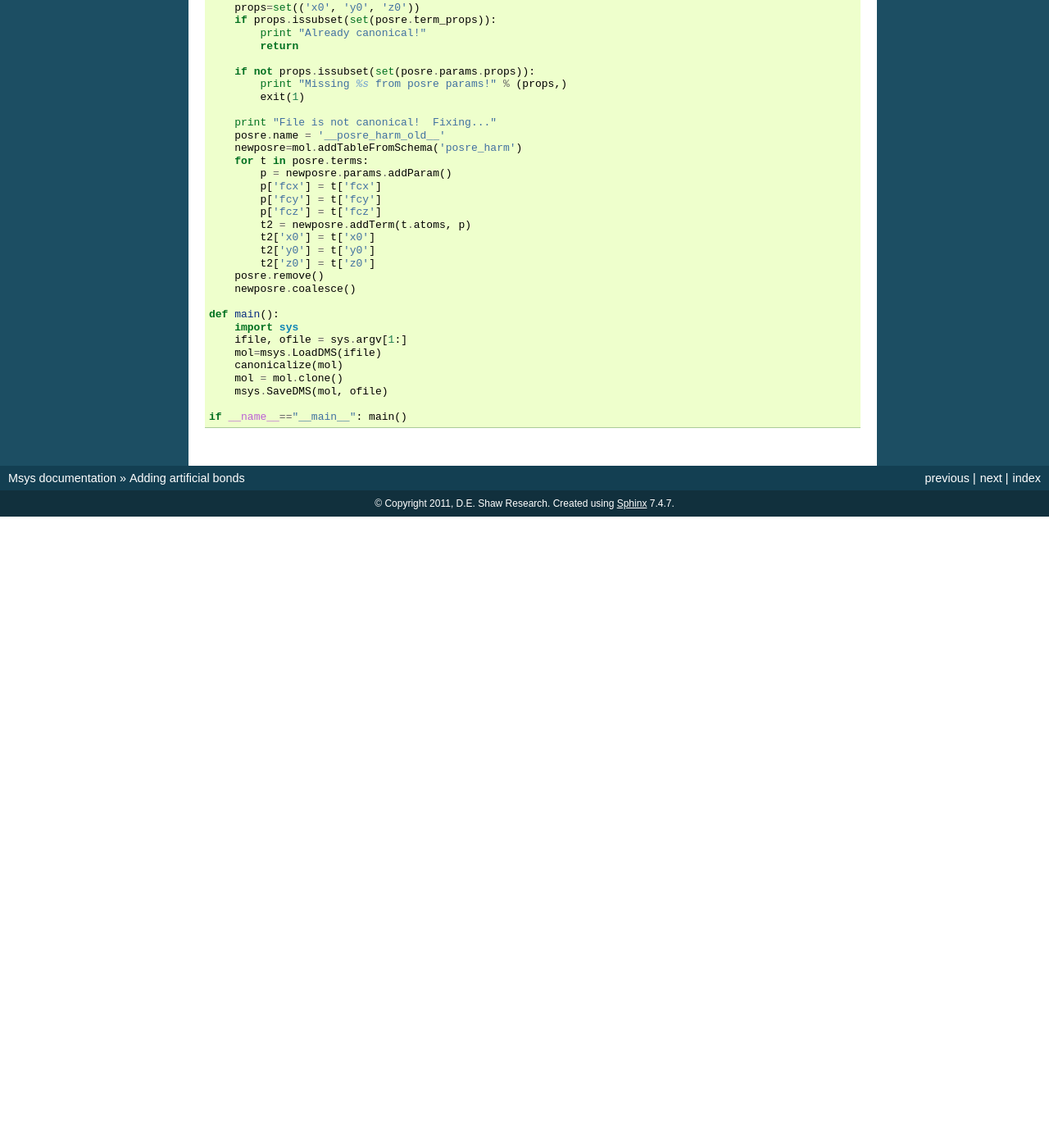
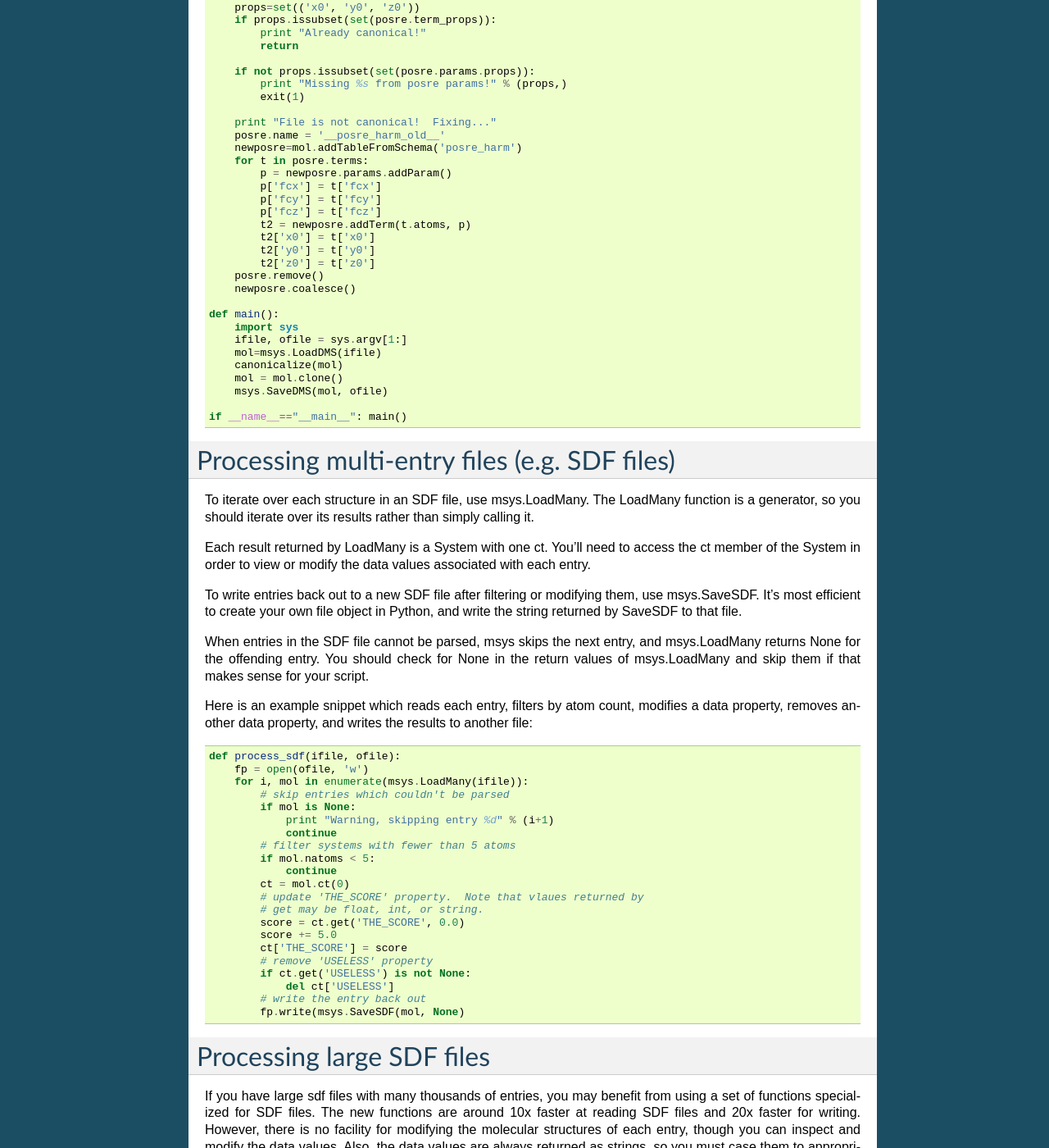
Before and after one commit to DEShawResearch/msys, a Sphinx documentation site: the page built from doc/source/recipes.rst, in a window 1280 px wide and 1400 px high, scrolled down 1709 px. Shown: the whole window at 82% size. Built offline with Sphinx 7.4.7, drawn with Linux system fonts in a browser that asks for light colours; the version number could not be read and is left out; before the commit the page ends 2339 px from its top, so only the background shows below that; some of the changed text lies outside the part shown.

Commit message:
New Molecule class for compounds; and sdf I/O.
New Molecule reader is 10x faster; new writer is 20x faster than
corresponding System-based functions.  Should still be considered
beta.

```diff
--- a/doc/source/recipes.rst
+++ b/doc/source/recipes.rst
@@ -138,3 +138,85 @@ ought to be term properties::
         msys.SaveDMS(mol, ofile)
 
     if __name__=="__main__": main()
+
+Processing multi-entry files (e.g. SDF files)
+---------------------------------------------
+
+To iterate over each structure in an SDF file, use msys.LoadMany.
+The LoadMany function is a generator, so you should iterate over its
+results rather than simply calling it.
+
+Each result returned by LoadMany is a System with one ct.  You'll
+need to access the ct member of the System in order to view or modify
+the data values associated with each entry.
+
+To write entries back out to a new SDF file after filtering or modifying
+them, use msys.SaveSDF.  It's most efficient to create your own file
+object in Python, and write the string returned by SaveSDF to that file.
+
+When entries in the SDF file cannot be parsed, msys skips the next entry,
+and msys.LoadMany returns None for the offending entry.  You should check
+for None in the return values of msys.LoadMany and skip them if that makes
+sense for your script.
+
+Here is an example snippet which reads each entry, filters by atom count,
+modifies a data property, removes another data property, and writes the
+results to another file::
+
+    def process_sdf(ifile, ofile):
+        fp = open(ofile, 'w')
+        for i, mol in enumerate(msys.LoadMany(ifile)):
+            # skip entries which couldn't be parsed
+            if mol is None:
+                print "Warning, skipping entry %d" % (i+1)
+                continue
+            # filter systems with fewer than 5 atoms
+            if mol.natoms < 5:
+                continue
+            ct = mol.ct(0)
+            # update 'THE_SCORE' property.  Note that vlaues returned by
+            # get may be float, int, or string.
+            score = ct.get('THE_SCORE', 0.0)
+            score += 5.0
+            ct['THE_SCORE'] = score
+            # remove 'USELESS' property
+            if ct.get('USELESS') is not None:
+                del ct['USELESS']
+            # write the entry back out
+            fp.write(msys.SaveSDF(mol, None)
+
+
+Processing large SDF files
+--------------------------
+
+If you have large sdf files with many thousands of entries, you may
+benefit from using a set of functions specialized for SDF files.
+The new functions are around 10x faster at reading SDF files and
+20x faster for writing.  However, there is no facility for modifying
+the molecular structures of each entry, though you can inspect and
+modify the data values.  Also, the data values are always returned as
+strings, so you must case them to appropriate types if you wish to
+manipulate them as integers or floats.
+
+The new functions are named ScanSDF and FormatSDF.  Here a snippet
+which performs the same actions as the process_sdf function in the
+previous example, using the new functions::
+
+    def process_sdf_fast(ifile, ofile):
+        fp = open(ofile, 'w')
+        for i, mol in enumerate(msys.ScanSDF(ifile)):
+            # skip entries which couldn't be parsed
+            if mol is None:
+                print "Warning, skipping entry %d" % (i+1)
+                continue
+            # filter systems with fewer than 5 atoms
+            if mol.natoms < 5:
+                continue
+            # update 'THE_SCORE', coverting the existing value to float
+            score = mol.get('THE_SCORE', 0.0)
+            ct['THE_SCORE'] = float(score) + 5.0
+            # remove 'USELESS' property
+            if ct.get('USELESS') is not None:
+                del ct['USELESS']
+            # write the entry back out
+            fp.write(msys.FormatSDF(mol)
```
Also changed, not shown: python/__init__.py (+18 -0 lines), 14 other files.
